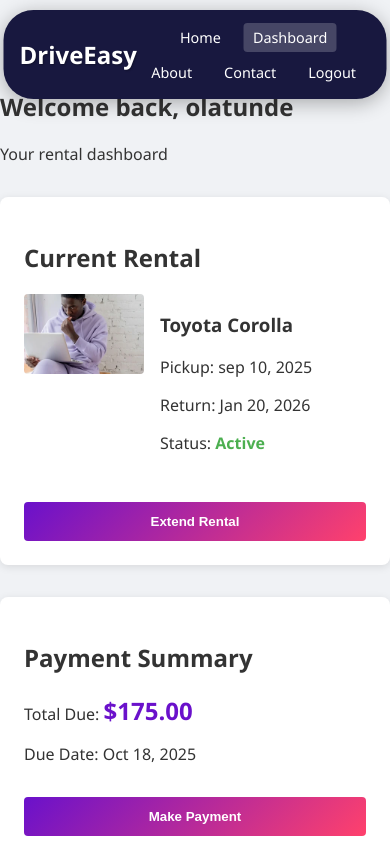
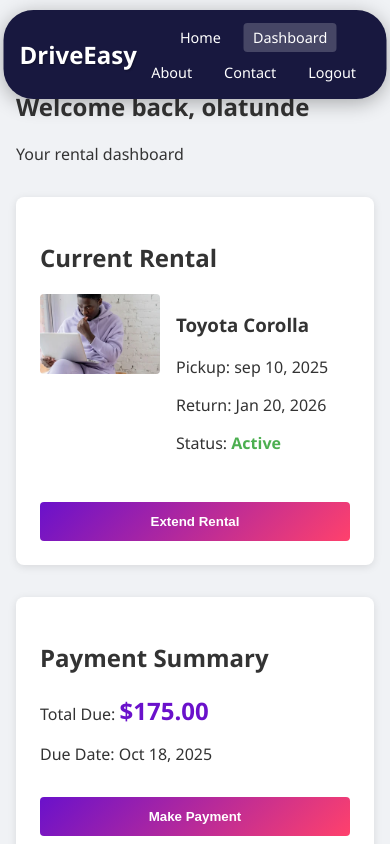
Before and after one commit to kimcool12/car-website-, a plain HTML site: page dashboard.html in a window 390 px wide. Shown: the top 844 px of the page. Drawn offline with Linux system fonts and the light colour scheme.

Commit message:
mycommit

```diff
--- a/dashboard.css
+++ b/dashboard.css
@@ -55,13 +55,14 @@ body.dark-mode .theme-toggle {
 background: linear-gradient(135deg, var(--dark-mode-primary), var(--accent-dashboard-color));
 }
 /* Toolbar (Dashboard specific) */
+/* Toolbar (Dashboard specific) */
 .toolbar {
     position: fixed;
     top: 20px;
     left: 50%;
     transform: translateX(-50%);
     background: rgb(24, 24, 63);
-padding: 1rem 2rem;
+    padding: 1rem 2rem; /* Total height contributed by padding: 1rem (top) + 1rem (bottom) = ~32px */
     border-radius: 50px;
     box-shadow: 0 4px 20px rgba(0,0,0,0.3);
     z-index: 1000;
@@ -70,6 +71,35 @@ justify-content: space-between;
     align-items: center;
     width: 90%;
     max-width: 1200px;
+}
+
+/* Main Dashboard Layout */
+.dashboard {
+    max-width: 1200px;
+    margin: 2rem auto; /* Sets left/right to auto for centering */
+    padding: 0 1rem;
+    /* This margin-top is crucial to push content below the fixed toolbar */
+    /* Calculation: toolbar top offset (20px) + toolbar height (~70px) + desired spacing (e.g., 30px) = ~120px */
+    margin-top: 120px;
+}
+
+.welcome {
+    margin-bottom: 2rem;
+    /* REMOVED: margin-top: 50rem; */
+}
+
+/* Responsive adjustments for dashboard */
+@media (max-width: 768px) {
+    .toolbar {
+        padding: 1rem;
+        top: 10px; /* Reduced top offset for smaller screens */
+        border-radius: 30px;
+    }
+    .dashboard {
+        /* Adjusted margin-top for smaller screens as toolbar is smaller/higher */
+        margin-top: 90px; /* toolbar top offset (10px) + toolbar height (~50px) + spacing (30px) = ~90px */
+    }
+    /* ... rest of your media query styles ... */
 }
 .toolbar-content {
 display: flex;
@@ -103,15 +133,17 @@ transition: all 0.3s;
 background-color: rgba(255, 255, 255, 0.2);
 transform: translateY(-2px);
 }
-/* Main Dashboard Layout /
+/* Main Dashboard Layout */
 .dashboard {
 max-width: 1200px;
 margin: 2rem auto;
 padding: 0 1rem;
-margin-top: 120px; / Adjust for fixed toolbar */
+margin-top: 120px; /* Adjust for fixed toolbar */
+}
 
 .welcome {
 margin-bottom: 2rem;
+margin-top: 5rem;
 }
 .dashboard-grid {
 display: grid;
```
Lines whose indentation alone changed are shown as unchanged.
